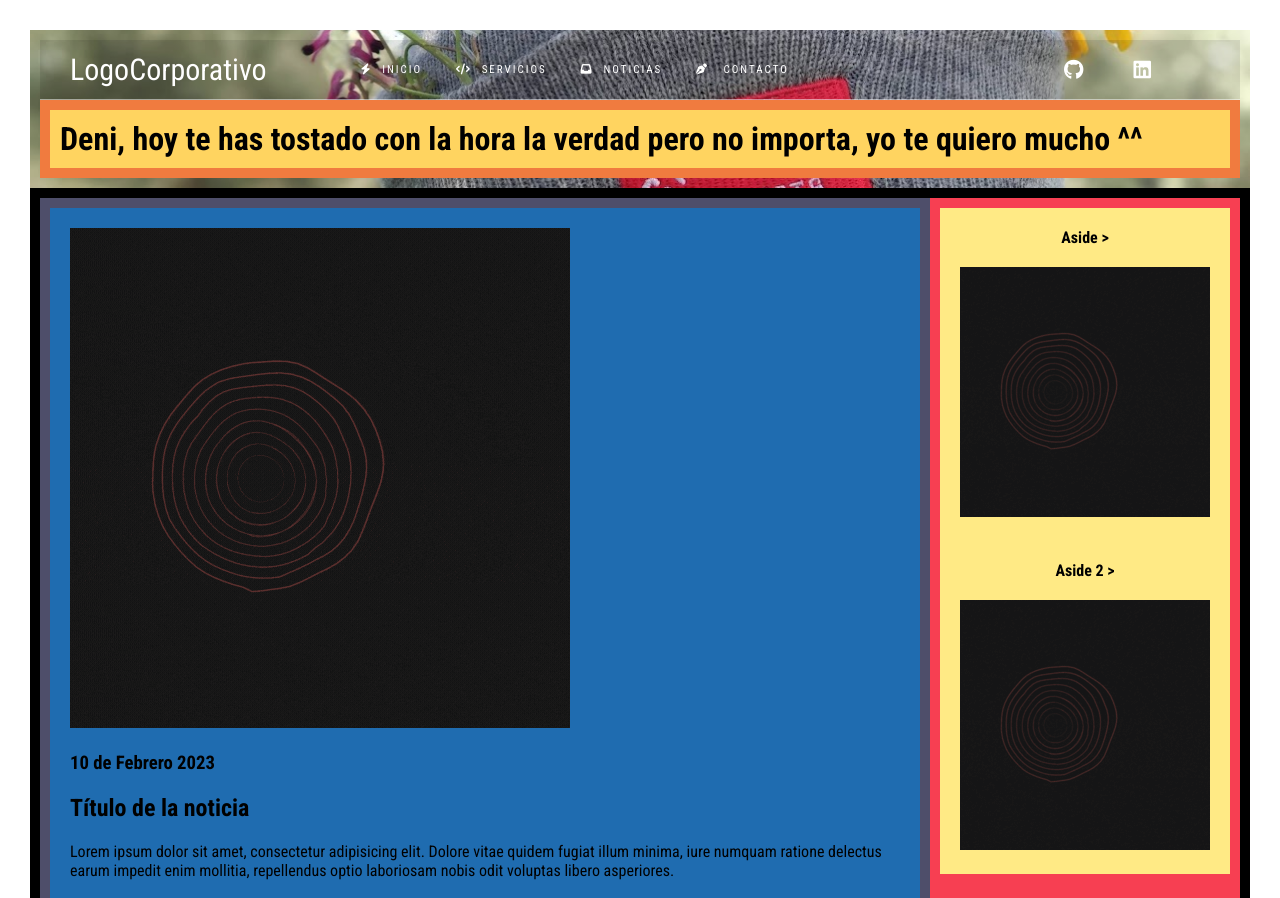
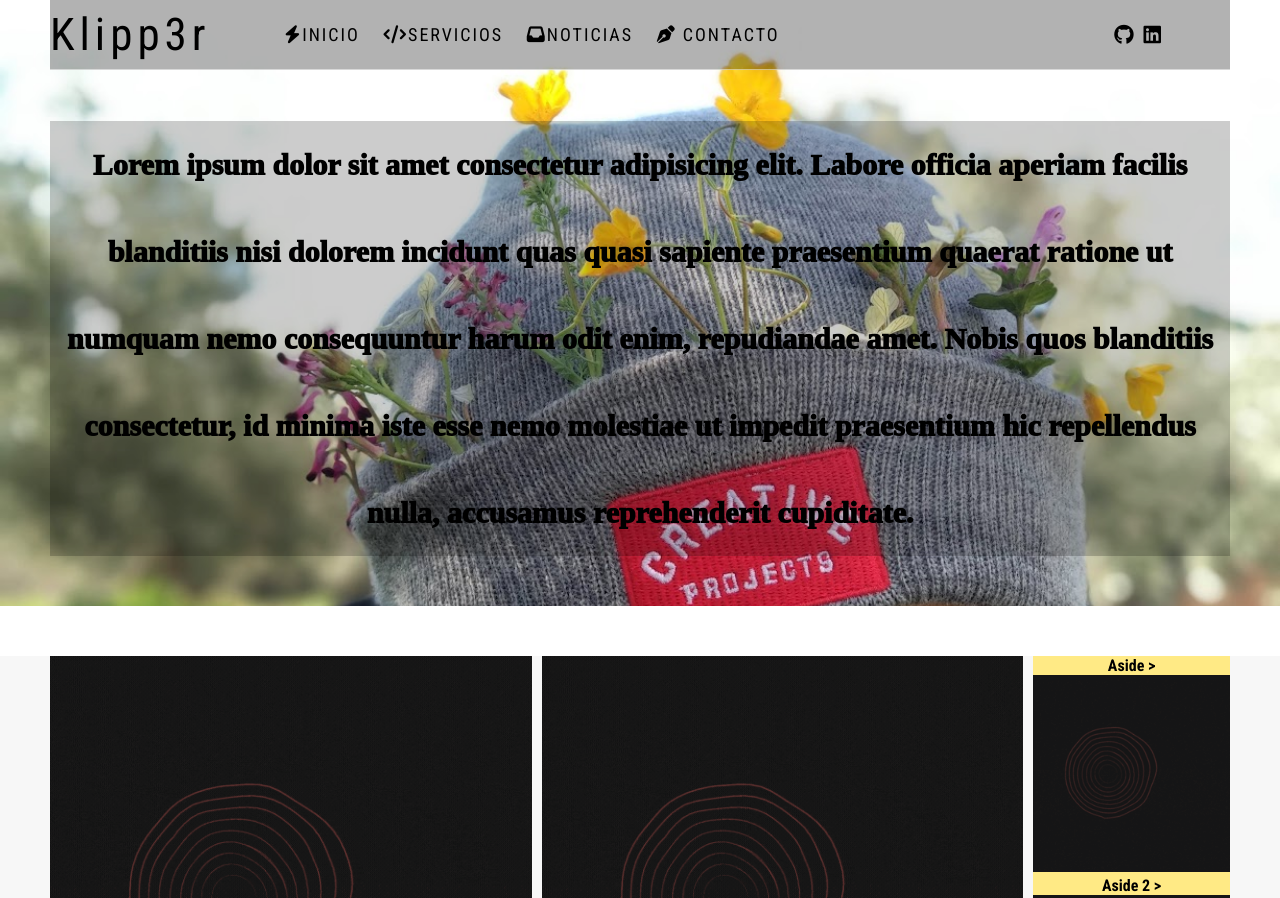
Before and after one commit to Klippr/Proyecto3, a plain HTML site: page index.html in a window 1280 px wide. Shown: the top 898 px of the page. Drawn offline with Linux system fonts and the light colour scheme.

Commit message:
Puliendo el CSS

```diff
--- a/css/estilos.css
+++ b/css/estilos.css
@@ -1,6 +1,6 @@
 * {
   margin: 0px;
-  padding: 10px;
+  padding: 0px;
   box-sizing: border-box;
 }
 
@@ -14,10 +14,14 @@ a {
 .padre {
   display: flex;
   flex-flow: column nowrap;
+  gap: 50px;
+}
+.margen-interno {
+  padding: 0 50px;
 }
 .header {
   background: url(../images/IMG_20180330_170745.jpg);
-  background-position: center;
+  background-position: 100;
   background-attachment: scroll;
   background-size: cover;
 
@@ -25,8 +29,8 @@ a {
   flex-flow: column nowrap;
 }
 .menu {
-  background: rgba(0, 0, 0, 0.1);
-  height: 60px;
+  background: rgba(0, 0, 0, 0.3);
+  height: 70px;
   align-items: center;
   border-bottom: 1px solid rgba(255, 255, 255, 0.5);
 
@@ -34,13 +38,14 @@ a {
   flex-flow: row nowrap;
 }
 .logo {
-  color: #fff;
+  color: rgb(238, 112, 9);
 
   flex: 1 1 auto;
 }
 .logo a {
-  color: #fff;
-  font-size: 30px;
+  color: rgb(0, 0, 0);
+  font-size: 45px;
+  letter-spacing: 5px;
 }
 .logo a:hover {
   color: #d0a51e;
@@ -49,8 +54,8 @@ a {
   flex: 5 1 auto;
 }
 .nav a {
-  color: #fff;
-  font-size: 11px;
+  color: rgb(0, 0, 0);
+  font-size: 18px;
   text-transform: uppercase;
   padding: 0 10px;
   letter-spacing: 2px;
@@ -64,45 +69,81 @@ nav a:hover {
 }
 .social a {
   font-size: 20px;
-  color: #fff;
+  color: rgb(0, 0, 0);
   padding: 0 5px;
 }
 .social a:hover {
   color: #d0a51e;
 }
 .texto-principal {
-  background-color: #f07b3f;
+  /* background-color: #f07b3f; */
+  height: 536px;
+  display: flex;
+  align-items: center;
 }
 h1 {
-  background-color: #ffd460;
+  font-family: "Times New Roman", Times, serif;
+  font-size: 30px;
+  color: rgb(0, 0, 0);
+  font-weight: 1000;
+  text-align: center;
+  line-height: 2.9;
+  background-color: rgba(0, 0, 0, 0.2);
 }
 h4 {
   text-align: center;
 }
 .section {
-  background-color: #000;
+  background: #f7f7f7;
 
   display: flex;
 }
 .articulos {
-  background-color: #4e4e6a;
-
+  background: #f7f7f7;
+  flex: 2 1 auto;
   display: flex;
   flex-flow: row wrap;
-  flex: 2 1 auto;
+  justify-content: space-between;
+  align-items: center;
 }
 .article {
-  background-color: #1f6cb0;
+  color: #444;
+  font-size: 19px;
+  letter-spacing: 1 px;
+  margin: 0px 10px 0 0px;
+  background-color: #ececec;
+  width: 200px;
 
-  flex: 1 1 40%;
+  flex: 1 1 45%;
+}
+.article img {
+  width: 100%;
+}
+h3 {
+  color: #fff;
+  font-size: 19px;
+  padding: 0px 0px 5px 4px;
+  margin-top: -90px;
+}
+h2 {
+  font-size: 25px;
+  text-transform: uppercase;
+  padding: 0px 0px 20px 4px;
+  color: #fff;
 }
 .navegacion {
   background-color: #000;
   flex: 1 1 100%;
 }
 .aside {
-  background-color: #f73f52;
-  flex: 1 1 auto;
+  /* background-color: #f73f52; */
+  flex: 1 1 15%;
+  padding: auto;
+  border-color: #f7f7f7;
+  /* margin-left: auto; */
+}
+.aside img {
+  width: 100%;
 }
 .publicidad {
   background-color: #ffea85;
--- a/index.html
+++ b/index.html
@@ -21,10 +21,10 @@
   </head>
   <body>
     <div class="padre">
-      <header class="header">
+      <header class="header margen-interno">
         <div class="menu">
           <div class="logo">
-            <a href="index.html"> LogoCorporativo</a>
+            <a href="index.html"> Klipp3r</a>
           </div>
           <nav class="nav">
             <a href="#"><i class="fa-solid fa-bolt"></i>Inicio</a>
@@ -47,12 +47,17 @@
         </div>
         <div class="texto-principal">
           <h1>
-            Deni, hoy te has tostado con la hora la verdad pero no importa, yo
-            te quiero mucho ^^
+            Lorem ipsum dolor sit amet consectetur adipisicing elit. Labore
+            officia aperiam facilis blanditiis nisi dolorem incidunt quas quasi
+            sapiente praesentium quaerat ratione ut numquam nemo consequuntur
+            harum odit enim, repudiandae amet. Nobis quos blanditiis
+            consectetur, id minima iste esse nemo molestiae ut impedit
+            praesentium hic repellendus nulla, accusamus reprehenderit
+            cupiditate.
           </h1>
         </div>
       </header>
-      <section class="section">
+      <section class="section margen-interno">
         <div class="articulos">
           <article class="article">
             <img src="../Proyecto3/Images/SagaTek(1).gif" alt="" />
@@ -118,7 +123,7 @@
           </div>
         </aside>
       </section>
-      <footer class="footer">
+      <footer class="footer margen-interno">
         <nav class="pie">
           <a href="#">Desarrollado por Klipp3r</a>
         </nav>
```
